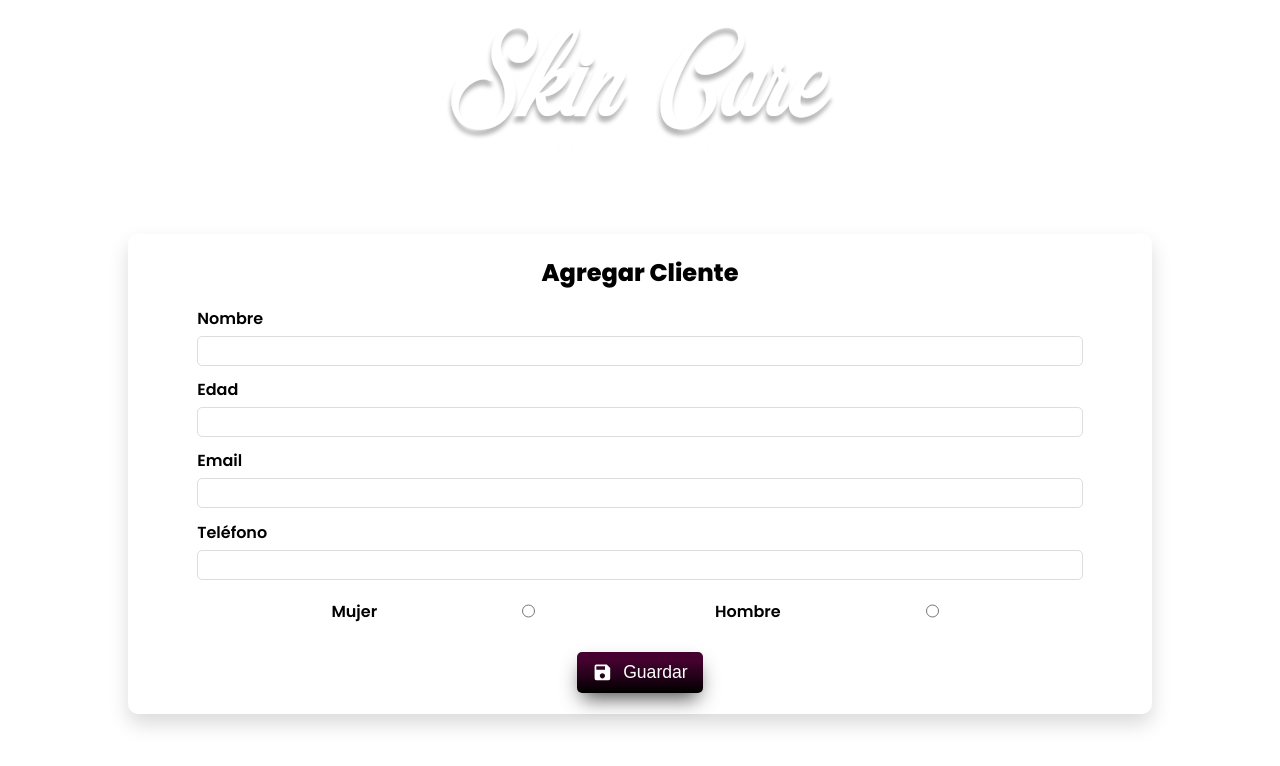
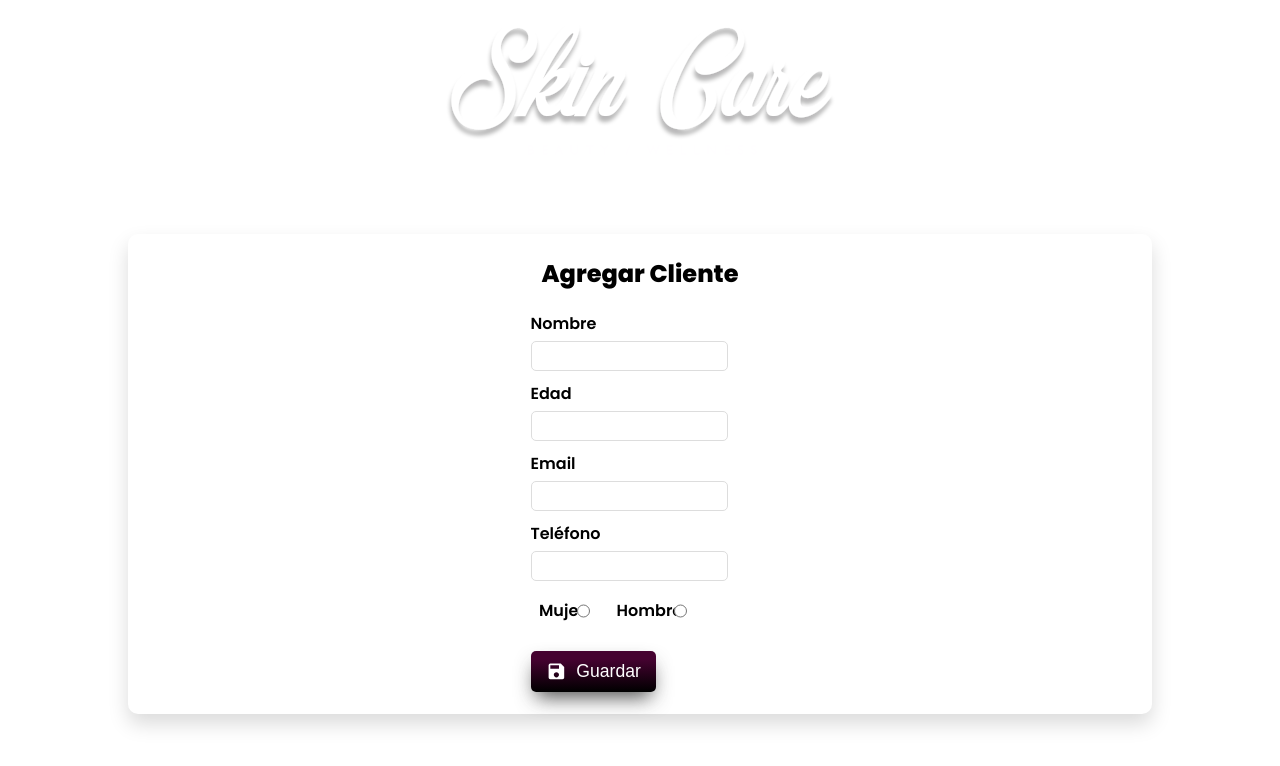
Before and after one commit to BtoMJ/aby.clientes, a React (Vite) app: page /adduser in a window 1280 px wide. Shown: the top 766 px of the page. Built offline with nearby package versions, Linux system fonts and the light colour scheme.

Commit message:
Modificación en Agregar Usuario

```diff
--- a/src/components/AddUser/AddUser.jsx
+++ b/src/components/AddUser/AddUser.jsx
@@ -22,7 +22,6 @@ function AddUser() {
   }
 
   function addUserForm() {
-    console.log(gender)
     var user = {
       name: name,
       age: age,
@@ -30,12 +29,13 @@ function AddUser() {
       phone: phone,
       gender: gender,
     };
+    console.log("Datos",user)
 
     if (user) {
       axios
-        .post("https://api-clientes-production-140a.up.railway.app/api/users/adduser", user)
+        .post('https://api-clientes-production-140a.up.railway.app/api/users/adduser', { data: 'user'})
         .then((res) => {
-          alert("User Added Successfully");
+          alert("Cliente agregado correctamente");
           clearFields();
         })
         .then((err) => console.error(err));
@@ -45,6 +45,8 @@ function AddUser() {
   return (
     <div className="add-user-container">
       <h2>Agregar Cliente</h2>
+
+      <form onSubmit={addUserForm}>
 
         <div className="add-field">
           <label htmlFor="name" className="form-label">
@@ -128,47 +130,16 @@ function AddUser() {
           ></input>
         </div>
 
-      <button onClick={ addUserForm } className='btn-save'>
+        <button type="submit" className='btn-save'>
           <MdSave className="icon-save"/>
           Guardar
         </button>
 
+      </form>
+
+
     </div>
-    // <div className='container'>
 
-    //   <div className='row'>
-    //       <h2 className='mt-4'>Add User</h2>
-    //   </div>
-
-    //   <div className='row'>
-    //     <div className='col-sm-6 offset-3'>
-
-    //       <div className='mb-3'>
-    //         <label htmlFor='name' className='form-label'>Name</label>
-    //         <input type='text' className='form-control' value={ name } onChange={ (e) => { setName( e.target.value ) } } id='name'></input>
-    //       </div>
-
-    //       <div className='mb-3'>
-    //         <label htmlFor='age' className='form-label'>Age</label>
-    //         <input type='text' className='form-control' value={ age } onChange={ (e) => { setAge( e.target.value ) } }></input>
-    //       </div>
-
-    //       <div className='mb-3'>
-    //         <label htmlFor='email' className='form-label'>Email</label>
-    //         <input type='email' className='form-control' value={ email } onChange={ (e) => { setEmail( e.target.value ) } }></input>
-    //       </div>
-
-    //       <div className='mb-3'>
-    //         <label htmlFor='tel' className='form-label'>Phone</label>
-    //         <input type='text' className='form-control' value={ phone } onChange={ (e) => { setPhone( e.target.value ) } }></input>
-    //       </div>
-
-    //       <button onClick={ addUserForm } className='btn btn-success'>Save User</button>
-
-    //     </div>
-    //   </div>
-
-    // </div>
   );
 }
 
```
Lines whose indentation alone changed are shown as unchanged.
